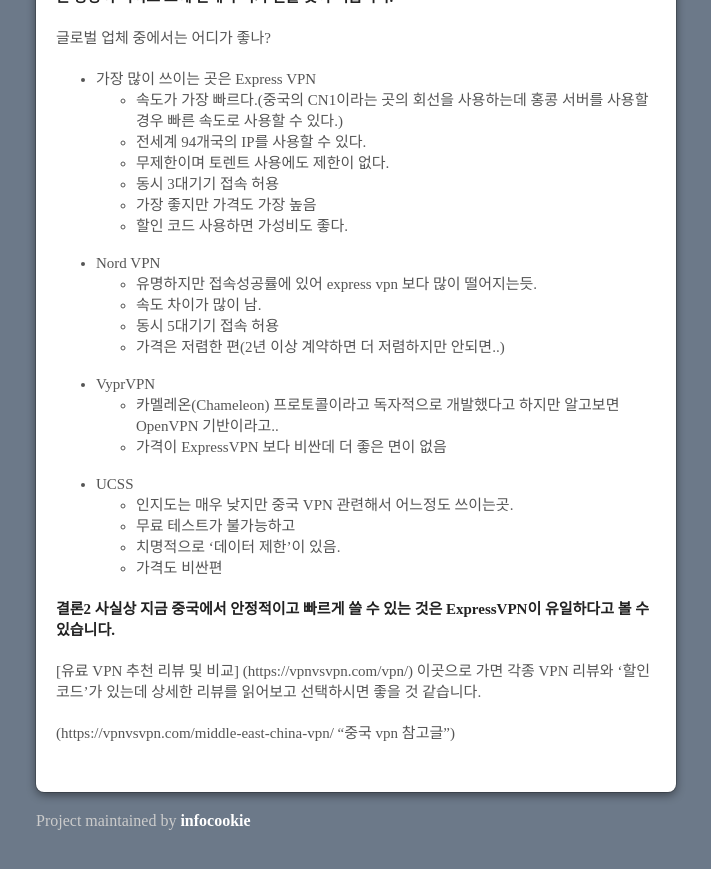
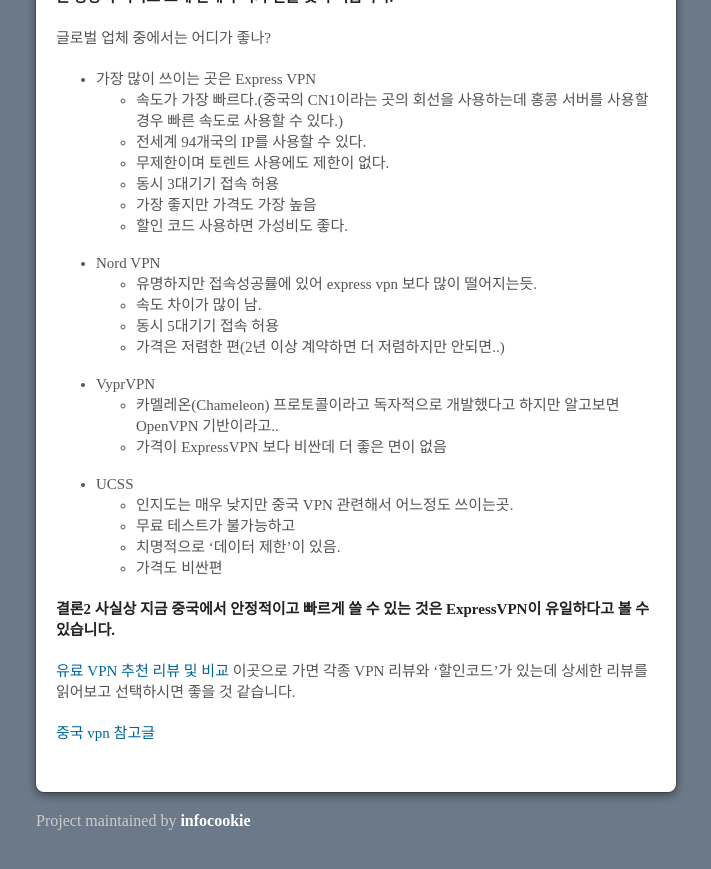
Before and after one commit to infocookie/Infocookie, a Jekyll site: the page built from _posts/2018-02-19-korea-china-vpn.md, in a window 1280 px wide and 900 px high, scrolled down 3479 px. Shown: the top 869 px of the window, without its empty margins (284-995 px from the left). Built offline with Jekyll 4.4.1, drawn with Linux system fonts in a browser that asks for light colours; the repository's description, which GitHub fills in, is left out; some of the changed lines change nothing that is shown.

Commit message:
Update 2018-02-19-korea-china-vpn.md

```diff
--- a/_posts/2018-02-19-korea-china-vpn.md
+++ b/_posts/2018-02-19-korea-china-vpn.md
@@ -131,6 +131,6 @@
 
 **결론2 사실상 지금 중국에서 안정적이고 빠르게 쓸 수 있는 것은 ExpressVPN이 유일하다고 볼 수 있습니다.**
 
-[유료 VPN 추천 리뷰 및 비교] (https://vpnvsvpn.com/vpn/) 이곳으로 가면 각종 VPN 리뷰와 '할인코드'가 있는데 상세한 리뷰를 읽어보고 선택하시면 좋을 것 같습니다.
+[유료 VPN 추천 리뷰 및 비교](https://vpnvsvpn.com/vpn/) 이곳으로 가면 각종 VPN 리뷰와 '할인코드'가 있는데 상세한 리뷰를 읽어보고 선택하시면 좋을 것 같습니다.
 
-(https://vpnvsvpn.com/middle-east-china-vpn/ "중국 vpn 참고글")
+[중국 vpn 참고글](https://vpnvsvpn.com/middle-east-china-vpn/ "2018 중동, 중국 VPN 추천 현지인 인기 1위")
```
